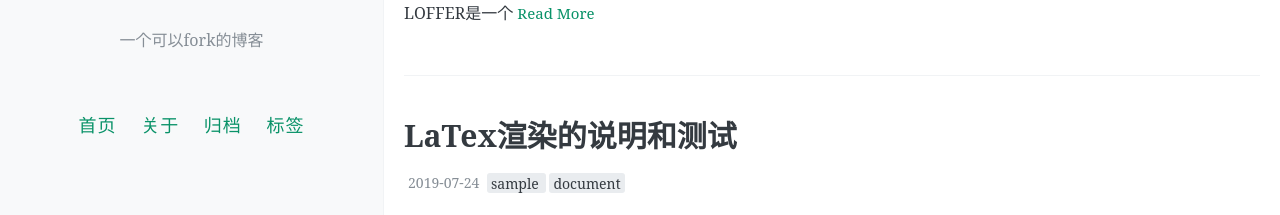
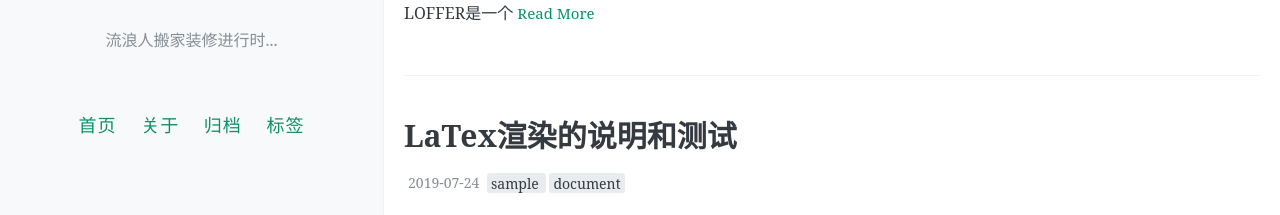
Before and after one commit to zuxue1221/Astrologin, a Jekyll site: the page built from index.html, in a window 1280 px wide. Shown: the part 338-553 px from the top of the page. Built offline with Jekyll 4.4.1, drawn with Linux system fonts in a browser that asks for light colours; the list of posts is cut into pages by our own code; comment, search, counter and statistics services are not loaded.

Commit message:
Update _config.yml

```diff
--- a/_config.yml
+++ b/_config.yml
@@ -7,8 +7,8 @@
 # 井号后面的文字是说明文档，不会被程序读取。
 
 # 描述/签名
-name: LOFFER
-description: 一个可以fork的博客
+name: 断桥难行
+description: 流浪人搬家装修进行时...
 
 # 输入你的网站域名（如果你没有添加自己的域名，而是直接用GitHub pages分配的域名的话可以省略）
 url:
@@ -49,10 +49,10 @@ excerpt_separator: <!-- more -->
 
 # 你的社交网络链接，它们会作为图标出现在你的网站页脚中，可选填写
 footer-links:
-  weibo: frommidworld #请输入你的微博个性域名 https://www.weibo.com/<thispart>
+  weibo: https://www.weibo.com/iZuxue/ #请输入你的微博个性域名 https://www.weibo.com/<thispart>
   behance: # https://www.behance.net/<>
   dribbble: # https://dribbble.com/<>
-  email: fromendworld@outlook.com
+  email: zuxue1221@gmail.com
   facebook: #https://www.facebook.com/<>
   flickr: #https://www.flickr.com/<>
   github: FromEndWorld/loffer #https://github.com/<>
```
